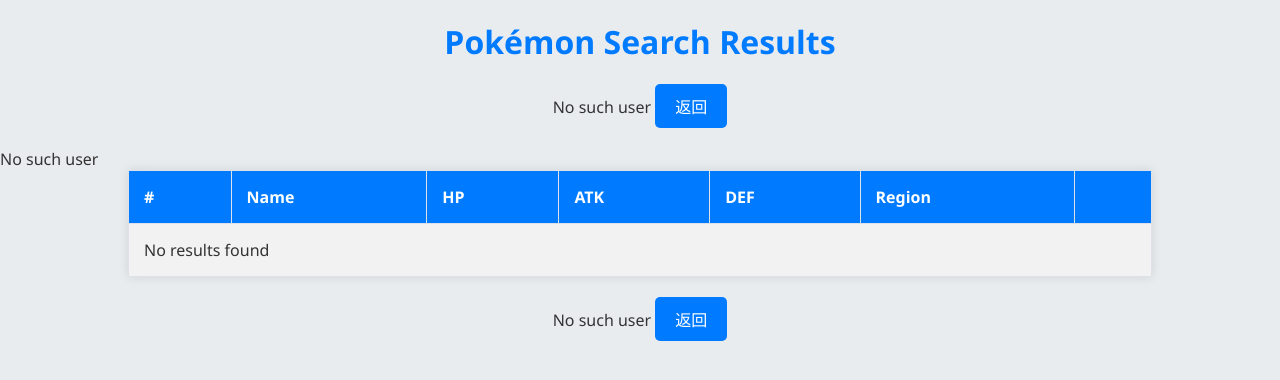
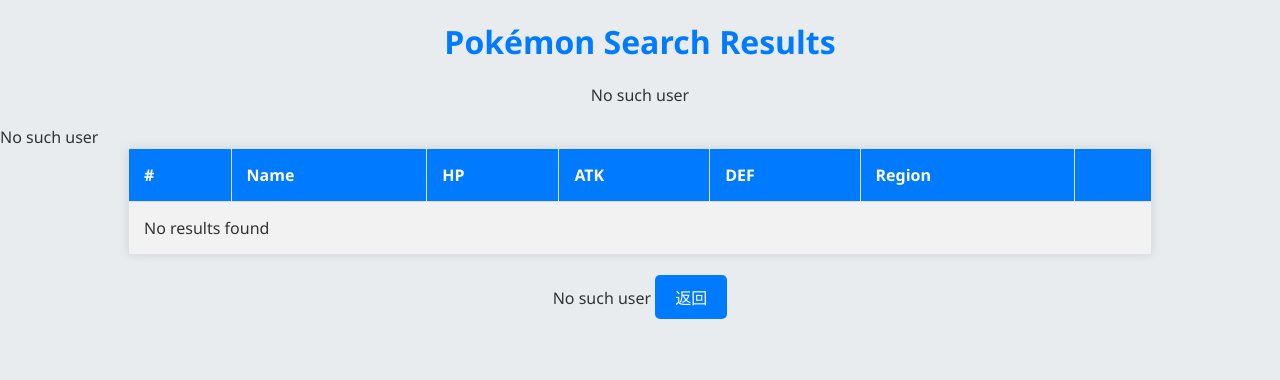
Before and after one commit to IvanChang0290/Db-final, a PHP site: page /search.php?search_query=1 in a window 1280 px wide. Shown: the top 380 px of the page. Run offline with PHP 8.4, Linux system fonts and the light colour scheme; the visitor is signed in with stand-in values (Sample User, id 1); data comes from the database, SQL or seed files in the repository; data that the repository does not hold is empty.

Commit message:
Update search.php
刪除上半部的返回

```diff
--- a/db_poke/search.php
+++ b/db_poke/search.php
@@ -109,7 +109,6 @@
                 echo "No such user";
             }
         ?>
-        <button onclick="window.location.href='display.php?ID=<?php echo $ID ?>'">返回</button>
     </div>
 
     <div class="table-container">
```
